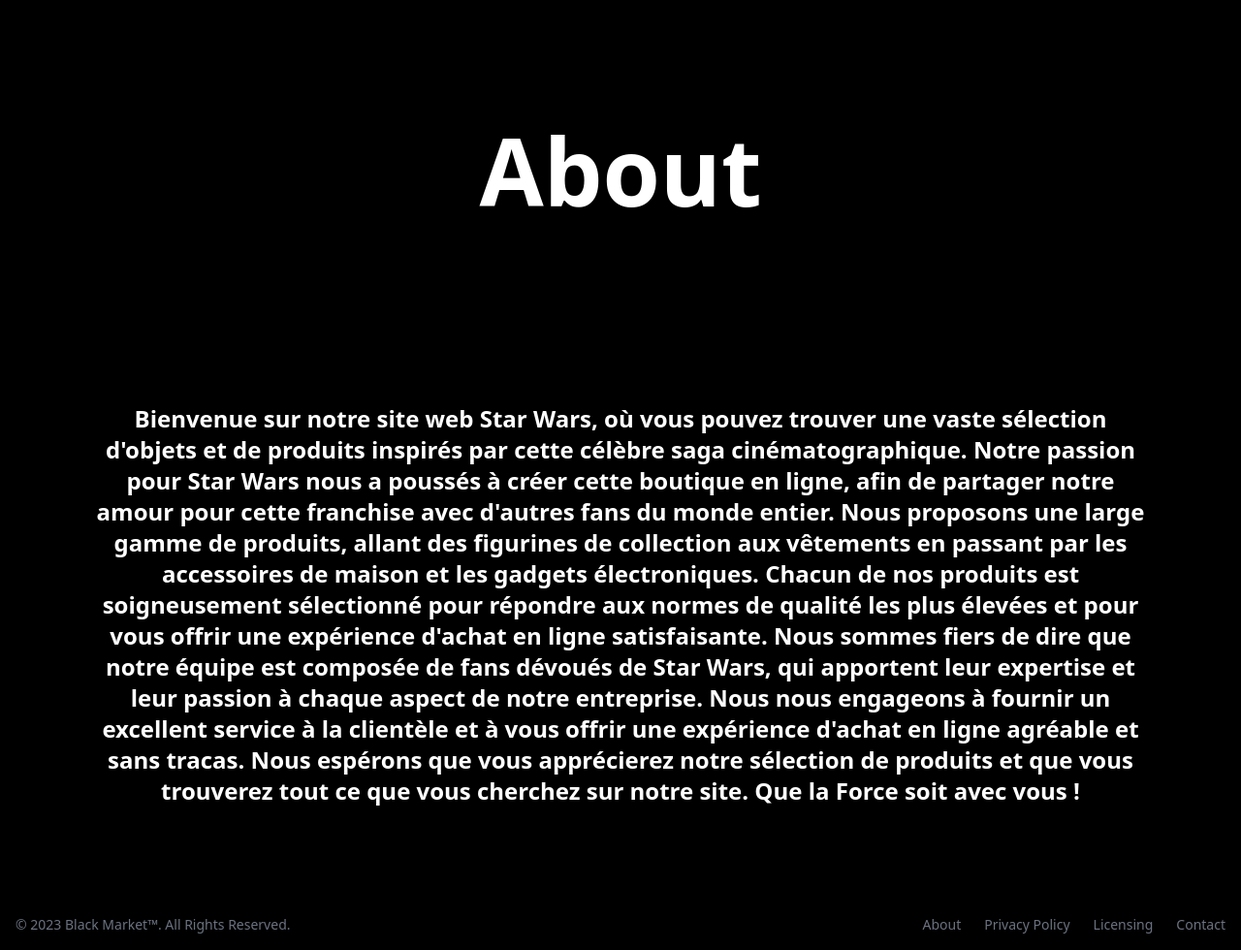
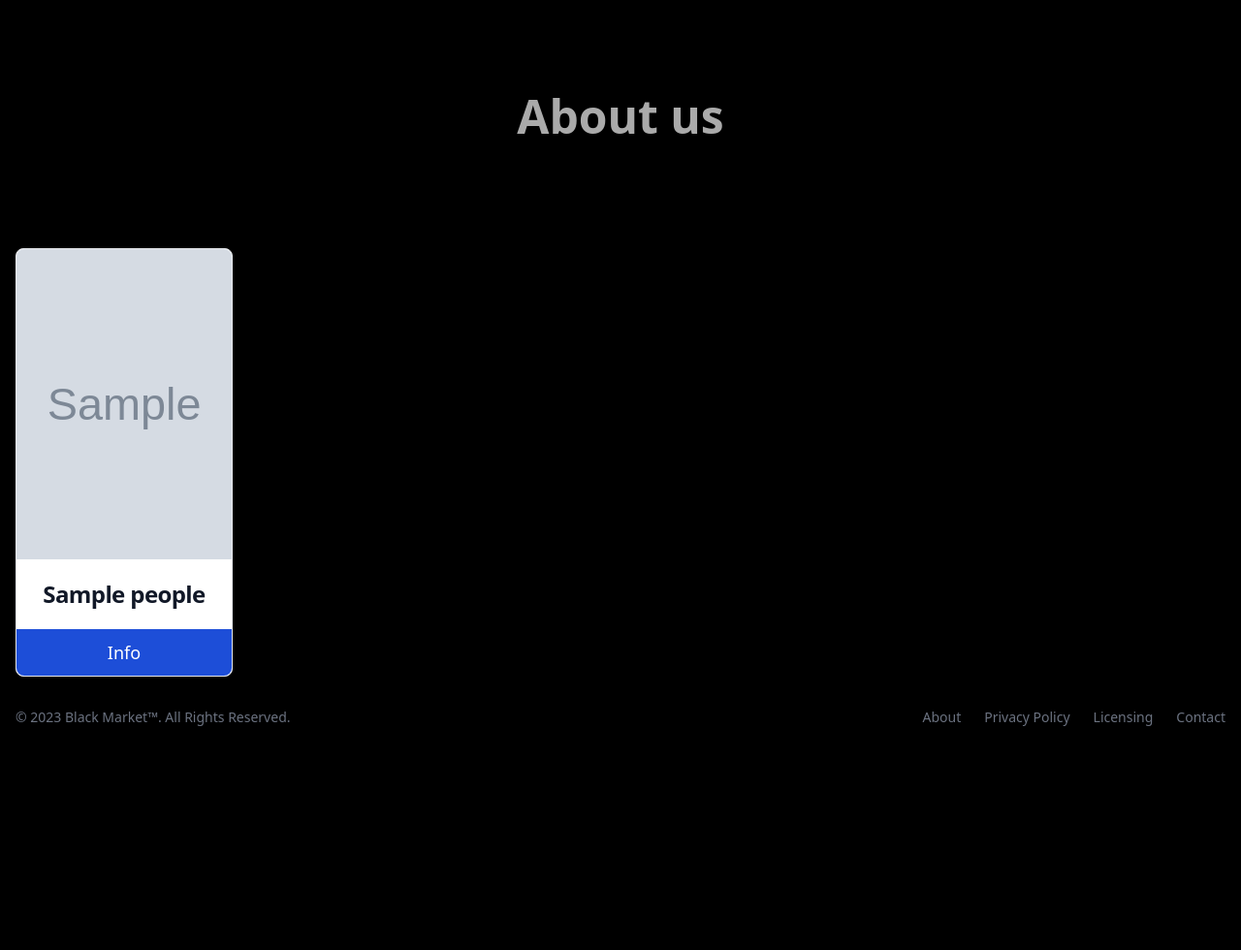
Before and after one commit to DamienCode404/Django_StarWars, a Django app: page /about/ in a window 1280 px wide. Shown: the part 64-1044 px from the top of the page at 97% size. After the commit the page ends 813 px from the top, so only its background shows below. Run offline with Django 4.2, Linux system fonts and the light colour scheme; tables that the repository leaves empty hold one stand-in row (values such as "Sample post"); grey boxes marked "Sample" are stand-in pictures; some libraries are stand-ins or nearby versions.

Commit message:
add new section poeple in the db + change about.html file

```diff
--- a/Django_Shop/templates/about.html
+++ b/Django_Shop/templates/about.html
@@ -1,18 +1,48 @@
-{% extends 'index.html' %}
+{% extends 'index.html' %} {% block content %}
 
-{% block content %}
-<div class="w-full md:w-auto flex justify-center items-center m-24 pt-24">
-    <h1 class="text-white text-8xl font-bold">About</h1>
+<h1
+  class="w-full mt-16 p-24 animate-pulse text-3xl sm:text-5xl font-bold text-white text-center"
+>
+  About us
+</h1>
+
+<div
+  class="grid grid-cols-1 gap-8 sm:grid-cols-2 md:grid-cols-3 lg:grid-cols-4 xl:grid-cols-5 2xl:grid-cols-6 p-4"
+>
+  {% for people in peoples %}
+  <div class="h-auto max-w-full rounded-lg flex flex-col justify-center">
+    <div
+      class="max-w-sm bg-white border border-gray-200 rounded-lg shadow dark:bg-gray-800 dark:border-gray-700"
+    >
+      {% if people.thumbnail %}
+      <a href="#">
+        <img
+          class="w-full h-80 object-cover object-top rounded-t-lg"
+          src="{{ people.thumbnail.url }}"
+          alt="{{ people.name }}"
+        />
+      </a>
+      {% endif %}
+
+      <div class="flex flex-col items-center justify-center">
+        <a href="#">
+          <h5
+            class="p-5 text-2xl font-bold tracking-tight text-gray-900 dark:text-white"
+          >
+            {{ people.name }}
+          </h5>
+        </a>
+        <a
+          href="#"
+          class="w-full h-12 rounded-b-lg text-white bg-blue-700 hover:bg-blue-800 focus:ring-4 focus:outline-none focus:ring-blue-300 font-medium text-lg px-5 py-2.5 text-center dark:bg-blue-600 dark:hover:bg-blue-700 dark:focus:ring-blue-800"
+          >Info</a
+        >
+      </div>
+    </div>
+  </div>
+  {% endfor %}
 </div>
-<div class="w-full md:w-auto flex justify-center items-center">
-    <span class="text-white text-2xl font-bold text-center m-24">
-        Bienvenue sur notre site web Star Wars, où vous pouvez trouver une vaste sélection d'objets et de produits inspirés par cette célèbre saga cinématographique. Notre passion pour Star Wars nous a poussés à créer cette boutique en ligne, afin de partager notre amour pour cette franchise avec d'autres fans du monde entier.
 
-Nous proposons une large gamme de produits, allant des figurines de collection aux vêtements en passant par les accessoires de maison et les gadgets électroniques. Chacun de nos produits est soigneusement sélectionné pour répondre aux normes de qualité les plus élevées et pour vous offrir une expérience d'achat en ligne satisfaisante.
-
-Nous sommes fiers de dire que notre équipe est composée de fans dévoués de Star Wars, qui apportent leur expertise et leur passion à chaque aspect de notre entreprise. Nous nous engageons à fournir un excellent service à la clientèle et à vous offrir une expérience d'achat en ligne agréable et sans tracas.
-
-Nous espérons que vous apprécierez notre sélection de produits et que vous trouverez tout ce que vous cherchez sur notre site. Que la Force soit avec vous !
-    </span>
-</div>
-{% endblock content %}
+{% endblock content %} {% block scripts %}
+<script></script>
+{% endblock scripts %}
--- a/Django_Shop/templates/index.html
+++ b/Django_Shop/templates/index.html
@@ -26,7 +26,7 @@
           class="max-w-screen-xl flex flex-wrap items-center justify-between mx-auto p-4"
         >
           <a href="/" class="flex items-center">
-            <img class="h-8 mr-3" src="../media/logo.png" />
+            <img class="h-8 mr-3" src="../media/home/logo.png" />
             <span
               class="self-center text-2xl font-semibold whitespace-nowrap dark:text-white"
               >Black Market</span
@@ -110,7 +110,7 @@
       {% block content %}
 
         <div class="relative w-full h-screen">
-          <img src="../media/background2.jpg" class="absolute inset-0 w-full h-full object-cover scale-x-[-1]" />
+          <img src="../media/home/background2.jpg" class="absolute inset-0 w-full h-full object-cover scale-x-[-1]" />
           <div class="absolute inset-0 flex items-center justify-center bg-gray-800 bg-opacity-50">
             <h1 class="animate-pulse text-3xl sm:text-5xl font-bold text-white text-center">Bienvenue chasseur de prime</h1>
           </div>
@@ -132,7 +132,7 @@
 
 
               <div id="hover" class="cursor-pointer rounded-md hover-effect">
-                <img class="rounded-md object-cover w-full h-max sm:aspect-[3/4] sm:object-right md:aspect-square lg:aspect-[2/3] xl:aspect-square 2xl:aspect-video" src="../media/palpatine.jpg"></img>
+                <img class="rounded-md object-cover w-full h-max sm:aspect-[3/4] sm:object-right md:aspect-square lg:aspect-[2/3] xl:aspect-square 2xl:aspect-video" src="../media/home/palpatine.jpg"></img>
               </div>
 
 
@@ -148,7 +148,7 @@
               </div>
 
               <div id="hover" class="cursor-pointer rounded-md hover-effect">
-                <img class="rounded-md object-cover w-full h-max sm:aspect-[3/4] md:aspect-square lg:aspect-[2/3] xl:aspect-square 2xl:aspect-video" src="../media/recrues.jpg"></img>
+                <img class="rounded-md object-cover w-full h-max sm:aspect-[3/4] md:aspect-square lg:aspect-[2/3] xl:aspect-square 2xl:aspect-video" src="../media/home/recrues.jpg"></img>
               </div>
 
               <div id="hover" class="bg-gray-900 text-white p-4 cursor-pointer text-center rounded-md flex flex-col justify-center hover-effect">
@@ -167,7 +167,7 @@
 
 
               <div id="hover" class="cursor-pointer rounded-md hover-effect">
-                <img class="rounded-md object-cover w-full h-max sm:aspect-[3/4] md:aspect-square lg:aspect-[2/3] xl:aspect-square 2xl:aspect-video" src="../media/planet.png"></img>
+                <img class="rounded-md object-cover w-full h-max sm:aspect-[3/4] md:aspect-square lg:aspect-[2/3] xl:aspect-square 2xl:aspect-video" src="../media/home/planet.png"></img>
               </div>
 
               <div id="hover" class="bg-gray-900 text-white p-4 cursor-pointer text-center rounded-md flex flex-col justify-center hover-effect">
@@ -182,7 +182,7 @@
               </div>
 
               <div id="hover" class="cursor-pointer rounded-md hover-effect">
-                <img class="rounded-md object-cover w-full h-max sm:aspect-[3/4] md:aspect-square lg:aspect-[2/3] xl:aspect-square 2xl:aspect-video" src="../media/background.jpeg"></img>
+                <img class="rounded-md object-cover w-full h-max sm:aspect-[3/4] md:aspect-square lg:aspect-[2/3] xl:aspect-square 2xl:aspect-video" src="../media/home/background.jpeg"></img>
               </div>
 
               <div class="bg-gray-900 text-white p-4 cursor-pointer text-center rounded-md flex flex-col justify-center hover-effect">
@@ -197,7 +197,7 @@
               </div>
 
               <div id="hover" class="cursor-pointer rounded-md hover-effect">
-                <img class="rounded-md object-cover w-full h-max sm:aspect-[3/4] md:aspect-square lg:aspect-[2/3] xl:aspect-square 2xl:aspect-video" src="../media/jawa.png"></img>
+                <img class="rounded-md object-cover w-full h-max sm:aspect-[3/4] md:aspect-square lg:aspect-[2/3] xl:aspect-square 2xl:aspect-video" src="../media/home/jawa.png"></img>
               </div>
 
               <div id="hover" class="bg-gray-900 text-white p-4 cursor-pointer text-center rounded-md flex flex-col justify-center hover-effect">
@@ -212,7 +212,7 @@
               </div>
 
               <div id="hover" class="cursor-pointer rounded-md hover-effect">
-                <img class="rounded-md object-cover w-full h-max sm:aspect-[3/4] md:aspect-square lg:aspect-[2/3] xl:aspect-square 2xl:aspect-video" src="../media/background2.jpg"></img>
+                <img class="rounded-md object-cover w-full h-max sm:aspect-[3/4] md:aspect-square lg:aspect-[2/3] xl:aspect-square 2xl:aspect-video" src="../media/home/background2.jpg"></img>
               </div>
 
               <div id="hover" class="bg-gray-900 text-white p-4 cursor-pointer text-center rounded-md flex flex-col justify-center hover-effect">
@@ -226,7 +226,7 @@
               </div>
 
               <div id="hover" class="cursor-pointer rounded-md hover-effect">
-                <img class="rounded-md object-cover w-full h-max sm:aspect-[3/4] md:aspect-square lg:aspect-[2/3] xl:aspect-square 2xl:aspect-video" src="../media/currency.png"></img>
+                <img class="rounded-md object-cover w-full h-max sm:aspect-[3/4] md:aspect-square lg:aspect-[2/3] xl:aspect-square 2xl:aspect-video" src="../media/home/currency.png"></img>
               </div>
 
               <div id="hover" class="bg-gray-900 text-white p-4 cursor-pointer text-center sm:col-span-2 md:col-span-2 lg:col-span-1 rounded-md flex flex-col justify-center hover-effect">
@@ -269,6 +269,7 @@
     </footer>
   </div>
 
+  {% block scripts %}
 
     <script>
       function myHoverFunction() {
@@ -276,5 +277,8 @@
         hoverDiv.classList.toggle("hover-effect");
       }
     </script>
+
+  {% endblock scripts %}
+
   </body>
 </html>
--- a/Django_Shop/views.py
+++ b/Django_Shop/views.py
@@ -1,5 +1,6 @@
 from django.shortcuts import render
 from Products.models import Product
+from Products.models import People
 
 def index(request):
     return render(request, "index.html")
@@ -13,4 +14,6 @@ def contact(request):
     return render(request, "contact.html")
 
 def about(request):
-    return render(request, "about.html")
+    peoples = People.objects.all()
+    context = {'peoples': peoples}
+    return render(request, "about.html", context)
--- a/Products/admin.py
+++ b/Products/admin.py
@@ -1,5 +1,9 @@
 from django.contrib import admin
 from Products.models import Product
+from Products.models import People
 
 # Register your models here.
 admin.site.register(Product)
+
+# Register your models here.
+admin.site.register(People)
--- a/Products/models.py
+++ b/Products/models.py
@@ -11,3 +11,13 @@ class Product(models.Model):
 
     def __str__(self):
         return f"{self.name} ({self.stock})"
+
+class People(models.Model):
+    name = models.CharField(max_length=128)
+    price = models.FloatField(default=0.0)
+    stock = models.IntegerField(default=1)
+    description = models.TextField(blank=True)
+    thumbnail = models.ImageField(upload_to="peoples", blank=True, null=True)
+
+    def __str__(self):
+        return f"{self.name}"
```
Also changed, not shown: Products/migrations/0003_people.py (added). Lines whose indentation alone changed are shown as unchanged.
